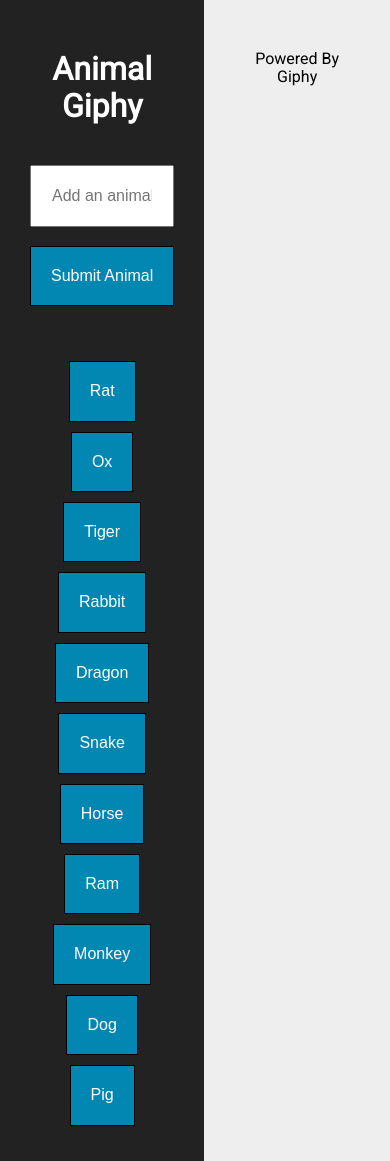
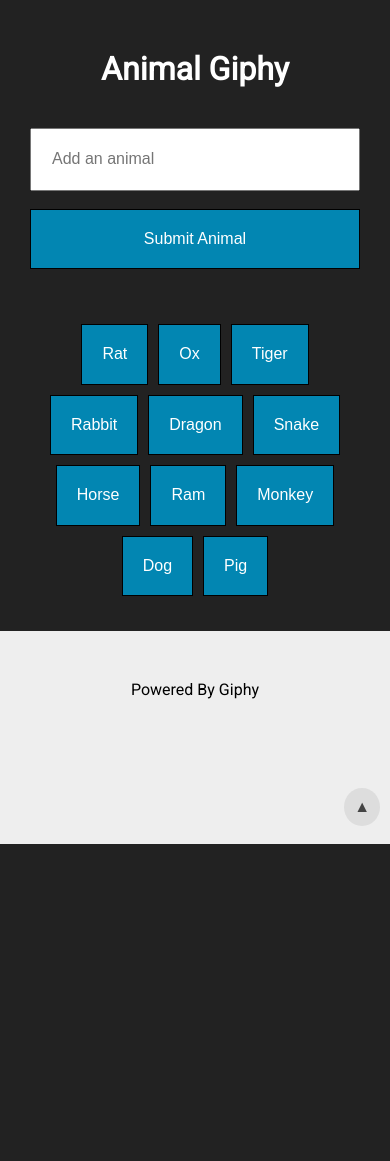
Before and after one commit to victorwltsang/GiphyAPI, a PHP site: page / in a window 390 px wide. After the commit the page ends 844 px from the top, so only its background shows below. Run offline with PHP 8.4, Linux system fonts and the light colour scheme; some libraries are stand-ins or nearby versions.

Commit message:
mobile view

```diff
--- a/assets/css/style.css
+++ b/assets/css/style.css
@@ -28,12 +28,6 @@ body {
     margin-bottom: 40px;
 }
 
-a {
-    color: white;
-    text-decoration: none;
-}
-
-#animal-form {}
 
 #animal-input, #add-animal, button {
     padding: 20px;
@@ -96,3 +90,44 @@ input {
     text-align: center;
     margin-top: 20px;
 }
+.scrollToTop{
+  display:none;
+}
+
+
+@media only screen and (max-width: 768px) {
+    .flex-container {
+        flex-direction: column;
+    }
+    .sidebar {
+        flex: 0 0 10vh;
+    }
+    .float-l {
+        float: none;
+        margin: 5px 0;
+    }
+    #giphy-view {
+        text-align: center;
+    }
+    .giphy {
+        max-width: 80%;
+    }
+
+    .scrollToTop {
+        border-radius: 50%;
+        padding: 10px;
+        text-align: center;
+        background: #ddd;
+        font-weight: bold;
+        color: #444;
+
+        position: fixed;
+        bottom: 18px;
+        right: 10px;
+        display:block;
+    }
+
+}
+
+
+}
--- a/assets/javascript/app.js
+++ b/assets/javascript/app.js
@@ -32,7 +32,7 @@ $(document).ready(function() {
                 //grab value from input box
                 var newAnimal = $("#animal-input").val().trim();
 
-                //now sure why cant use 'this'
+
                 animals.animal.push(newAnimal);
                 animals.renderAnimals();
                 $("#animal-input").val("");
@@ -53,7 +53,7 @@ $(document).ready(function() {
 
             var api_key = "dc6zaTOxFJmzC";
             var limit = 10;
-            var queryURL = "https://api.giphy.com/v1/gifs/search?q=" + myAnimal + "&limit=" + limit + "&api_key=" + api_key;
+            var queryURL = "https://api.giphy.com/v1/gifs/search?q=funny+animal+" + myAnimal + "&limit=" + limit + "&api_key=" + api_key;
 
             $.ajax({
                 url: queryURL,
@@ -94,7 +94,20 @@ $(document).ready(function() {
                     $("#giphy-view").append(div);
 
                 }
+                if (/Android|webOS|iPhone|iPad|iPod|BlackBerry|IEMobile|Opera Mini/i.test(navigator.userAgent)) {
+                    // You are in mobile browser
+                    $('html, body').animate({
+                        scrollTop: $("#giphy-view").offset().top
+                    }, 500);
 
+                    $('.scrollToTop').click(function() {
+                        $('html, body').animate({
+                            scrollTop: 0
+                        }, 500);
+
+                    });
+
+                }
             });
         }
     };
@@ -107,19 +120,17 @@ $(document).ready(function() {
     // on click event for swapping fixed and animated gifs
     $(document).on("click", ".giphy", function() {
         var idx = $(this).attr("data-position");
-
+        var img = $("<img>");
         // if gif is static then make it animated else turn off animated and make it static
         if ($(this).attr("data-static") == "true") {
 
             var newImgSrc = myGif.gif[idx];
-            var img = $("<img>");
             img.attr("src", newImgSrc);
             $(this).attr("src", newImgSrc);
             $(this).attr("data-static", "false")
 
         } else {
             var newImgSrc = myGif.fixed[idx];
-            var img = $("<img>");
             img.attr("src", newImgSrc);
             $(this).attr("src", newImgSrc);
             $(this).attr("data-static", "true")
--- a/index.html
+++ b/index.html
@@ -35,12 +35,12 @@
 
             <div class="main wrapper">
                 <div id="giphy-view">
-
                 </div>
                 <div id="attribution">Powered By Giphy</div>
             </div>
 
         </div>
+        <span class="scrollToTop">&#9650; </span>
 
 
         <script src="https://code.jquery.com/jquery-3.1.1.js" integrity="sha256-16cdPddA6VdVInumRGo6IbivbERE8p7CQR3HzTBuELA=" crossorigin="anonymous"></script>
```
